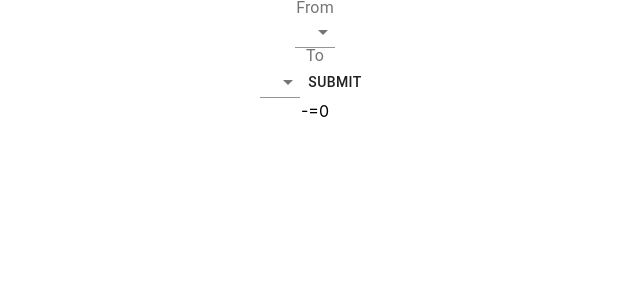
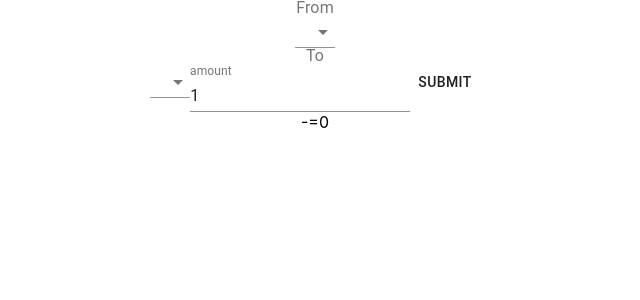
Before and after one commit to hanrichard/foreign-exchange, a React (Create React App) app in the folder ex-app/: page / in a window 1280 px wide. Shown: the top 300 px of the page, without its empty margins (325-965 px from the left). Built offline with nearby package versions, Linux system fonts and the light colour scheme.

Commit message:
feat(exchange): exchange logic

```diff
--- a/ex-app/src/components/Exchange.js
+++ b/ex-app/src/components/Exchange.js
@@ -4,6 +4,7 @@ import MenuItem from '@material-ui/core/MenuItem';
 import InputLabel from '@material-ui/core/InputLabel';
 import Select from '@material-ui/core/Select';
 import Button from '@material-ui/core/Button';
+import TextField from '@material-ui/core/TextField';
 import { checkResult } from '../utility/calc';
 
 const exchangeRate = {
@@ -28,16 +29,22 @@ const Exchange = () => {
   const [from, setFrom] = useState('');
   const [to, setTo] = useState('');
   const [result, setResult] = useState(0);
+  const [input, setInput] = useState(1);
 
   const handleFromChange = (event) => {
     setFrom(event.target.value);
   };
+
   const handleToChange = (event) => {
     setTo(event.target.value);
   };
 
   const handleSubmit = () => {
-    setResult(checkResult(from, to, via, exchangeRate));
+    setResult(checkResult(from, to, via, exchangeRate, input));
+  };
+
+  const handleOnInputChange = (event) => {
+    setInput(event.target.value);
   };
 
   return (
@@ -50,6 +57,7 @@ const Exchange = () => {
         onChange={handleFromChange}>
         <MenuItem value="USD">USD</MenuItem>
         <MenuItem value="AUD">AUD</MenuItem>
+        <MenuItem value="DKK">DKK</MenuItem>
       </Select>
 
       <InputLabel id="demo-simple-select-label">To</InputLabel>
@@ -60,7 +68,16 @@ const Exchange = () => {
         onChange={handleToChange}>
         <MenuItem value="USD">USD</MenuItem>
         <MenuItem value="AUD">AUD</MenuItem>
+        <MenuItem value="NOK">NOK</MenuItem>
+        <MenuItem value="JPY">JPY</MenuItem>
       </Select>
+
+      <TextField
+        id="standard-password-input"
+        label="amount"
+        type="number"
+        value={input}
+        onChange={handleOnInputChange} />
 
       <Button onClick={handleSubmit}>Submit</Button>
 
--- a/ex-app/src/utility/calc.js
+++ b/ex-app/src/utility/calc.js
@@ -1,6 +1,6 @@
 /* eslint-disable import/prefer-default-export */
 
-export const checkResult = (from, to, via, exchangeRate) => {
+export const checkResult = (from, to, via, exchangeRate, amount) => {
   const onlyUnique = (value, index, self) => self.indexOf(value) === index;
   // eslint-disable-next-line no-shadow
   const calcRate = (from, to) => (exchangeRate[`${from}${to}`] ? exchangeRate[`${from}${to}`] : (1 / exchangeRate[`${to}${from}`]));
@@ -8,6 +8,10 @@ export const checkResult = (from, to, via, exchangeRate) => {
   const arrFrom = [];
   const arrTo = [];
   const newArry = [];
+
+  if (from === to) {
+    return 1;
+  }
   Object.entries(via).forEach(
     ([key, value]) => {
       const findFrom = value.find((i) => i === from);
@@ -35,5 +39,9 @@ export const checkResult = (from, to, via, exchangeRate) => {
     }
   });
 
-  return newArry.reduce((acc, current) => acc * current);
+  const exchangePathRate = Number(newArry.reduce((acc, current) => acc * current));
+  const totalValue = exchangePathRate * amount;
+  const formatTotalValue = to === 'JPY' ? totalValue.toFixed(0) : totalValue.toFixed(2);
+
+  return formatTotalValue;
 };
```
